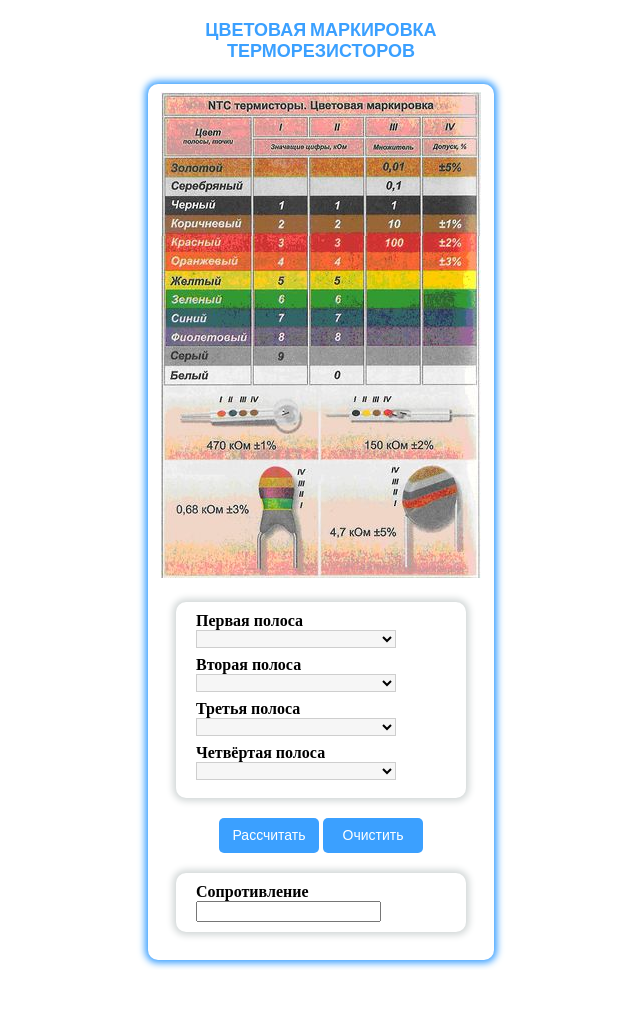
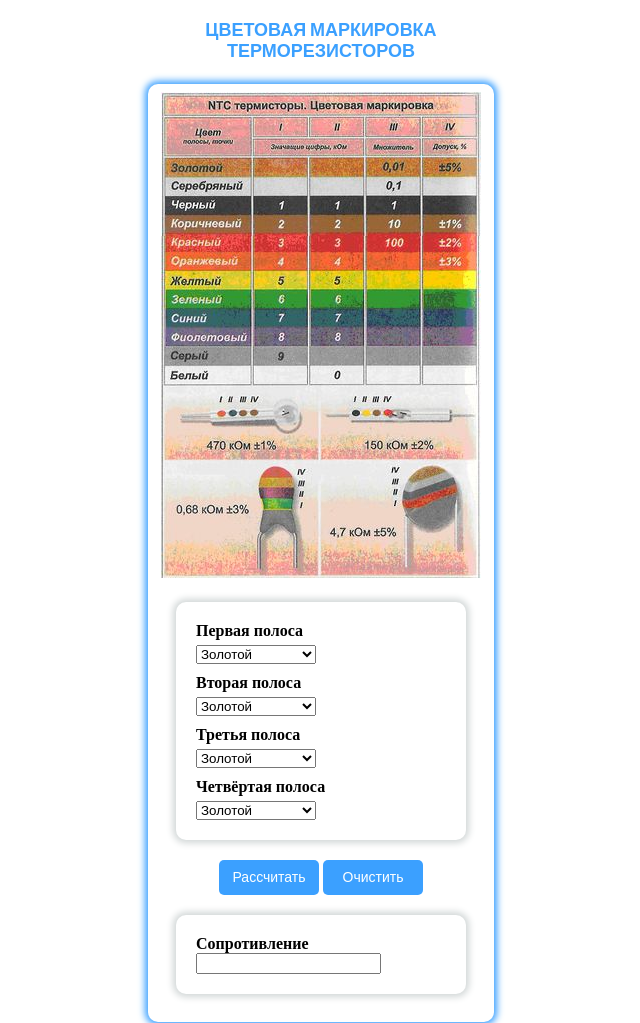
Before and after one commit to VladyBarvy/sprytron-calc, a website: page thermistor_color.html in a window 1280 px wide. Shown: the top 1023 px of the page, without its empty margins (319-959 px from the left). Before the commit the page ends 970 px from the top, so only its background shows below. Drawn offline with Linux system fonts and the light colour scheme.

Commit message:
160325 keep going make thermistor_color

```diff
--- a/thermistor_color.css
+++ b/thermistor_color.css
@@ -1,4 +1,3 @@
-
 /* .parent {
   text-align: center;
 }
@@ -100,8 +99,7 @@ h1.change-text:hover {
 
 
 
-a
-{
+a {
   font-family: 'Century Gothic', sans-serif;
   color: #3ba0ff;
 }
@@ -159,21 +157,23 @@ h1.change-text:hover {
 
 
 
-.form-radio-hidden{
+.form-radio-hidden {
   display: flex;
   flex-direction: row;
   height: 28px;
   position: relative;
   align-items: center;
 }
-.form-radio-hidden input{
+
+.form-radio-hidden input {
   position: absolute;
   opacity: 0;
   display: block;
   height: 0;
   width: 0;
 }
-.form-radio-hidden .radio{
+
+.form-radio-hidden .radio {
   appearance: none;
   -webkit-appearance: none;
   -moz-appearance: none;
@@ -185,23 +185,27 @@ border-radius: 20px;
   margin-right: 5px;
   border: 1px solid #999999;
   background-color: #ffffff;
-box-shadow: 0 0 4px 0 rgba(0,0,0,0.1);
+  box-shadow: 0 0 4px 0 rgba(0, 0, 0, 0.1);
   cursor: pointer;
   outline: none;
   box-sizing: border-box;
   transition: .5s all;
 }
-.form-radio-hidden:hover .radio{
+
+.form-radio-hidden:hover .radio {
   background-color: #f9f9f9;
-box-shadow: inset 1px 2px 3px 0 rgba(0,0,0,0.1);
+  box-shadow: inset 1px 2px 3px 0 rgba(0, 0, 0, 0.1);
 }
-.form-radio-hidden input:checked + .radio{
+
+.form-radio-hidden input:checked+.radio {
   border-color: #555;
   background-color: #f9f9f9;
-box-shadow: inset 1px 2px 3px 0 rgba(0,0,0,0.1);
+  box-shadow: inset 1px 2px 3px 0 rgba(0, 0, 0, 0.1);
   cursor: default;
 }
-.form-radio-hidden:hover .radio::before, .form-radio-hidden input:checked + .radio::before{
+
+.form-radio-hidden:hover .radio::before,
+.form-radio-hidden input:checked+.radio::before {
   content: '';
   position: absolute;
   width: 8px;
@@ -210,23 +214,28 @@ border-radius: 8px;
   background-color: #ddd;
   top: 50%;
   left: 50%;
-transform: translate(-50%,-50%);
+  transform: translate(-50%, -50%);
 }
-.form-radio-hidden input:checked + .radio::before{
+
+.form-radio-hidden input:checked+.radio::before {
   background-color: #555;
   box-shadow: 1px 2px 2px 0 rgba(110, 3, 3, 0.2);
 }
-.form-radio-hidden input + .radio + .text{
+
+.form-radio-hidden input+.radio+.text {
   color: #777;
   cursor: pointer;
   font-size: 14px;
   line-height: 1.4;
-font-family: 'Century Gothic', sans-serif; font-size: 15px; font-weight: 100;
+  font-family: 'Century Gothic', sans-serif;
+  font-size: 15px;
+  font-weight: 100;
   /*font-family: sans-serif;*/
   margin-right: 10px;
   align-self: center;
 }
-.form-radio-hidden input:checked + .radio + .text{
+
+.form-radio-hidden input:checked+.radio+.text {
   color: #555;
   cursor: default;
 }
@@ -278,7 +287,8 @@ cursor: default;
 
 
 .button:hover {
-    background-color: #2c39f3; /* Цвет фона при наведении */
+  background-color: #2c39f3;
+  /* Цвет фона при наведении */
 }
 
 
@@ -348,18 +358,29 @@ cursor: default;
 
 
 .form_style {
-    resize: none;
+  /* resize: none; */
   width: 200px;
   height: 10px;
 
 
-    background: #f6f6f6;
-    border: 1px solid #cecece;
+  /* background: #f6f6f6; */
+  /* border: 1px solid #cecece; */
   /*border-radius: 8px 0 0 0;*/
-    padding: 8px 0 8px 10px;
+  /* padding: 8px 0 8px 10px; */
 }
 
 
+
+.form-group {
+  margin: 10px 0;
+}
+
+.label-group {
+  display: block;
+  /* Устанавливаем label на отдельной строке */
+  margin-bottom: 5px;
+  /* Отступ между label и select */
+}
 
 .forms_style_edition {
   text-align: left;
@@ -425,6 +446,7 @@ cursor: default;
 form {
   overflow: hidden;
 }
+
 p {
   float: right;
 
@@ -432,11 +454,13 @@ cursor: default;
 }
 
 select {
-    width: 60px; /* Ширина списка в пикселах */
+  width: 60px;
+  /* Ширина списка в пикселах */
 }
 
 #adde {
-    width: 60px; /* Ширина списка в пикселах */
+  width: 60px;
+  /* Ширина списка в пикселах */
 }
 
 
--- a/thermistor_color.html
+++ b/thermistor_color.html
@@ -80,77 +80,86 @@
 
             <div class="forms_style_edition">
               <div id="stepOne" class="form-group">
-                <label for="color1">Первая полоса</label>
-                <select id="color1" class="form_style">
-                  <option value="0">Золотой</option>
-                  <option value="1">Серебряный</option>
-                  <option value="2">Чёрный</option>
-                  <option value="3">Коричневый</option>
-                  <option value="4">Красный</option>
-                  <option value="5">Оранжевый</option>
-                  <option value="6">Жёлтый</option>
-                  <option value="7">Зелёный</option>
-                  <option value="8">Синий</option>
-                  <option value="9">Фиолетовый</option>
-                  <option value="10">Серый</option>
-                  <option value="11">Белый</option>
+                <label for="color1" class="label-group">Первая полоса</label>
+                <select name="select" style="width: 120px" id="color1">
+                  <option атрибуты>Золотой</option>
+                  <option атрибуты>Серебряный</option>
+                  <option атрибуты>Чёрный</option>
+                  <option атрибуты>Коричневый</option>
+                  <option атрибуты>Красный</option>
+                  <option атрибуты>Оранжевый</option>
+                  <option атрибуты>Жёлтый</option>
+                  <option атрибуты>Зелёный</option>
+                  <option атрибуты>Синий</option>
+                  <option атрибуты>Фиолетовый</option>
+                  <option атрибуты>Серый</option>
+                  <option атрибуты>Белый</option>
                 </select>
               </div>
 
+
+
+
+
+
               <div id="stepTwo" class="form-group">
-                <label for="color1">Вторая полоса</label>
-                <select id="color1" class="form_style">
-                  <option value="0">Золотой</option>
-                  <option value="1">Серебряный</option>
-                  <option value="2">Чёрный</option>
-                  <option value="3">Коричневый</option>
-                  <option value="4">Красный</option>
-                  <option value="5">Оранжевый</option>
-                  <option value="6">Жёлтый</option>
-                  <option value="7">Зелёный</option>
-                  <option value="8">Синий</option>
-                  <option value="9">Фиолетовый</option>
-                  <option value="10">Серый</option>
-                  <option value="11">Белый</option>
+                <label for="color2" class="label-group">Вторая полоса</label>
+                <select id="color2" style="width: 120px" >
+                  <option атрибуты>Золотой</option>
+                  <option атрибуты>Серебряный</option>
+                  <option атрибуты>Чёрный</option>
+                  <option атрибуты>Коричневый</option>
+                  <option атрибуты>Красный</option>
+                  <option атрибуты>Оранжевый</option>
+                  <option атрибуты>Жёлтый</option>
+                  <option атрибуты>Зелёный</option>
+                  <option атрибуты>Синий</option>
+                  <option атрибуты>Фиолетовый</option>
+                  <option атрибуты>Серый</option>
+                  <option атрибуты>Белый</option>
                 </select>
               </div>
 
               <div id="stepThree" class="form-group">
-                <label for="color1">Третья полоса</label>
-                <select id="color1" class="form_style">
-                  <option value="0">Золотой</option>
-                  <option value="1">Серебряный</option>
-                  <option value="2">Чёрный</option>
-                  <option value="3">Коричневый</option>
-                  <option value="4">Красный</option>
-                  <option value="5">Оранжевый</option>
-                  <option value="6">Жёлтый</option>
-                  <option value="7">Зелёный</option>
-                  <option value="8">Синий</option>
-                  <option value="9">Фиолетовый</option>
-                  <option value="10">Серый</option>
-                  <option value="11">Белый</option>
+                <label for="color3" class="label-group">Третья полоса</label>
+                <select id="color3" style="width: 120px">
+                  <option атрибуты>Золотой</option>
+                  <option атрибуты>Серебряный</option>
+                  <option атрибуты>Чёрный</option>
+                  <option атрибуты>Коричневый</option>
+                  <option атрибуты>Красный</option>
+                  <option атрибуты>Оранжевый</option>
+                  <option атрибуты>Жёлтый</option>
+                  <option атрибуты>Зелёный</option>
+                  <option атрибуты>Синий</option>
+                  <option атрибуты>Фиолетовый</option>
+                  <option атрибуты>Серый</option>
+                  <option атрибуты>Белый</option>
                 </select>
               </div>
 
               <div id="stepFour" class="form-group">
-                <label for="color1">Четвёртая полоса</label>
-                <select id="color1" class="form_style">
-                  <option value="0">Золотой</option>
-                  <option value="1">Серебряный</option>
-                  <option value="2">Чёрный</option>
-                  <option value="3">Коричневый</option>
-                  <option value="4">Красный</option>
-                  <option value="5">Оранжевый</option>
-                  <option value="6">Жёлтый</option>
-                  <option value="7">Зелёный</option>
-                  <option value="8">Синий</option>
-                  <option value="9">Фиолетовый</option>
-                  <option value="10">Серый</option>
-                  <option value="11">Белый</option>
+                <label for="color4" class="label-group">Четвёртая полоса</label>
+                <select id="color4" style="width: 120px">
+                  <option атрибуты>Золотой</option>
+                  <option атрибуты>Серебряный</option>
+                  <option атрибуты>Чёрный</option>
+                  <option атрибуты>Коричневый</option>
+                  <option атрибуты>Красный</option>
+                  <option атрибуты>Оранжевый</option>
+                  <option атрибуты>Жёлтый</option>
+                  <option атрибуты>Зелёный</option>
+                  <option атрибуты>Синий</option>
+                  <option атрибуты>Фиолетовый</option>
+                  <option атрибуты>Серый</option>
+                  <option атрибуты>Белый</option>
                 </select>
               </div>
             </div>
+
+
+
+
             <div class="button-row" id="button_style">
               <button class="button" type="submit" id="button_rasschitat">Рассчитать</button>
               <button class="button" type="reset" id="button_ochistit">Очистить</button>
```
Also changed, not shown: thermistor_color.js (+26 -1 lines). Lines whose indentation alone changed are shown as unchanged.
